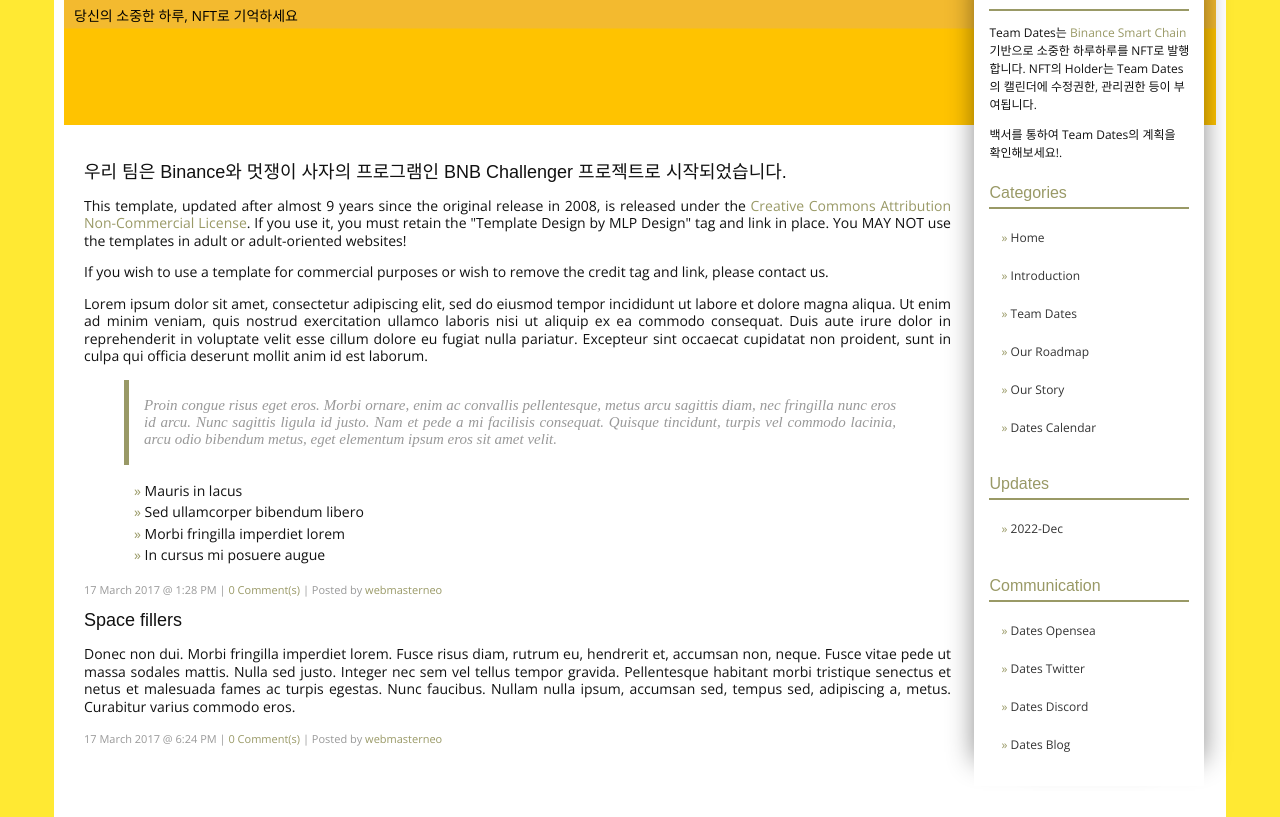
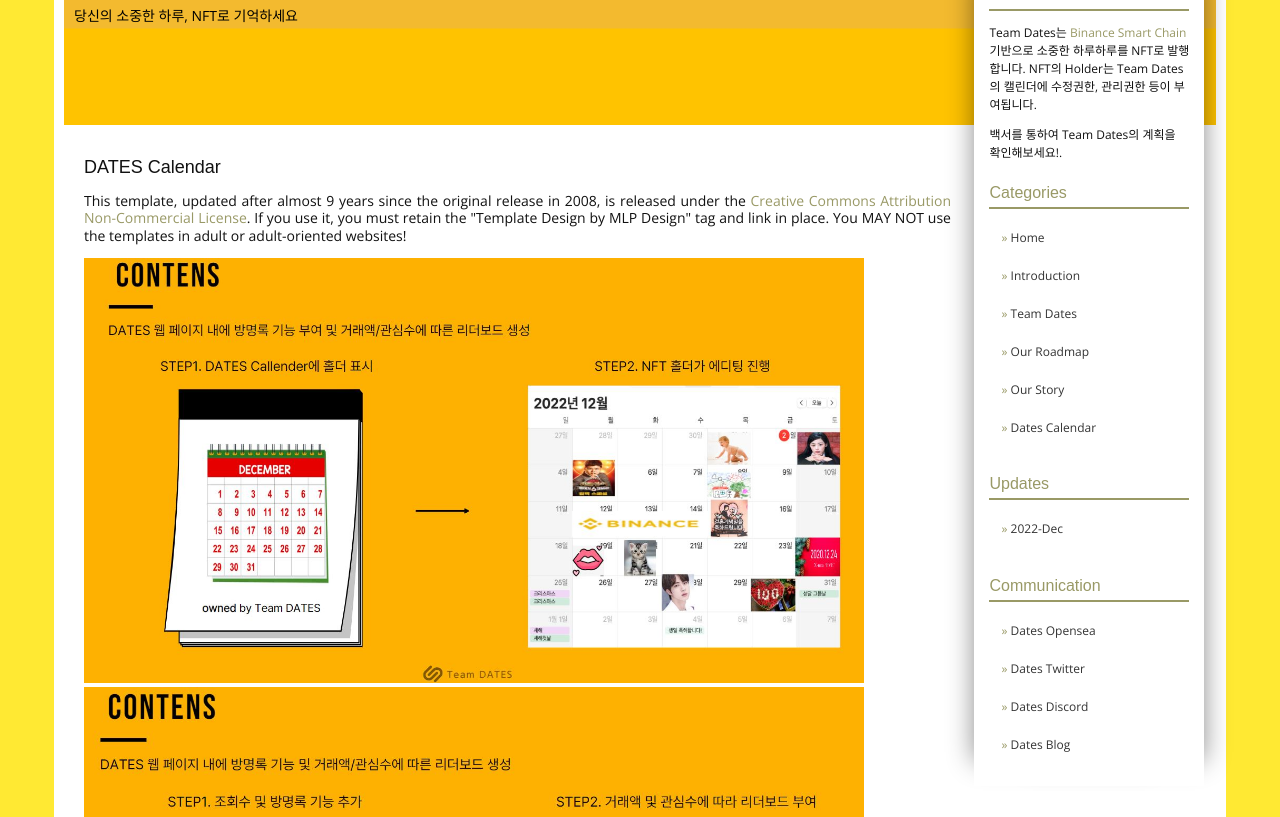
Before and after one commit to DrFirstLee/whitepaper_bnb, a plain HTML site: page calendar.html in a window 1280 px wide. Shown: the part 93-910 px from the top of the page. Drawn offline with nearby package versions, Linux system fonts and the light colour scheme.

Commit message:
calendar

```diff
--- a/calendar.html
+++ b/calendar.html
@@ -77,25 +77,13 @@
 		<div id="content">
 			<!--post item-->
 			<div class="item">
-				<h1> 우리 팀은 Binance와 멋쟁이 사자의 프로그램인 BNB Challenger 프로젝트로 시작되었습니다. </h1>
+				<h1> DATES Calendar </h1>
 				<p>This template, updated after almost 9 years since the original release in 2008, is released under the <a href="http://creativecommons.org/licenses/by-nc/3.0/">Creative Commons Attribution Non-Commercial License</a>. If you use it, you must retain the "Template Design by MLP Design" tag and link in place. You MAY NOT use the templates in adult or adult-oriented websites!</p>
-				<p>If you wish to use a template for commercial purposes or wish to remove the credit tag and link, please contact us.</p>
-				<p>Lorem ipsum dolor sit amet, consectetur adipiscing elit, sed do eiusmod tempor incididunt ut labore et dolore magna aliqua. Ut enim ad minim veniam, quis nostrud exercitation ullamco laboris nisi ut aliquip ex ea commodo consequat. Duis aute irure dolor in reprehenderit in voluptate velit esse cillum dolore eu fugiat nulla pariatur. Excepteur sint occaecat cupidatat non proident, sunt in culpa qui officia deserunt mollit anim id est laborum.</p>
-				<blockquote><p>Proin congue risus eget eros. Morbi ornare, enim ac convallis pellentesque, metus arcu sagittis diam, nec fringilla nunc eros id arcu. Nunc sagittis ligula id justo. Nam et pede a mi facilisis consequat. Quisque tincidunt, turpis vel commodo lacinia, arcu odio bibendum metus, eget elementum ipsum eros sit amet velit.</p></blockquote>
-				<ul>
-					<li>Mauris in lacus</li>
-					<li>Sed ullamcorper bibendum libero</li>
-					<li>Morbi fringilla imperdiet lorem</li>
-					<li>In cursus mi posuere augue</li>
-				</ul>
-				<span>17 March 2017 @ 1:28 PM | <a href="#">0 Comment(s)</a> | Posted by <a href="#">webmasterneo</a></span>
+                                <img src = 'calendar.JPG' id="image" />
+                                <img src = 'calendar2.JPG' id="image" />
+                                <img src = 'calendar3.JPG' id="image" />
 			</div>
-			<!--another post item-->
-			<div class="item">
-				<h1>Space fillers</h1>
-				<p>Donec non dui. Morbi fringilla imperdiet lorem. Fusce risus diam, rutrum eu, hendrerit et, accumsan non, neque. Fusce vitae pede ut massa sodales mattis. Nulla sed justo. Integer nec sem vel tellus tempor gravida. Pellentesque habitant morbi tristique senectus et netus et malesuada fames ac turpis egestas. Nunc faucibus. Nullam nulla ipsum, accumsan sed, tempus sed, adipiscing a, metus. Curabitur varius commodo eros.</p>
-				<span>17 March 2017 @ 6:24 PM | <a href="#">0 Comment(s)</a> | Posted by <a href="#">webmasterneo</a></span>
-			</div>
+
 			<!--end of another post item-->
 		</div>
 		<!--end of content-->
```
Also changed, not shown: calendar.JPG (added), calendar2.JPG (added), calendar3.JPG (added), mintingplan.jpg.
